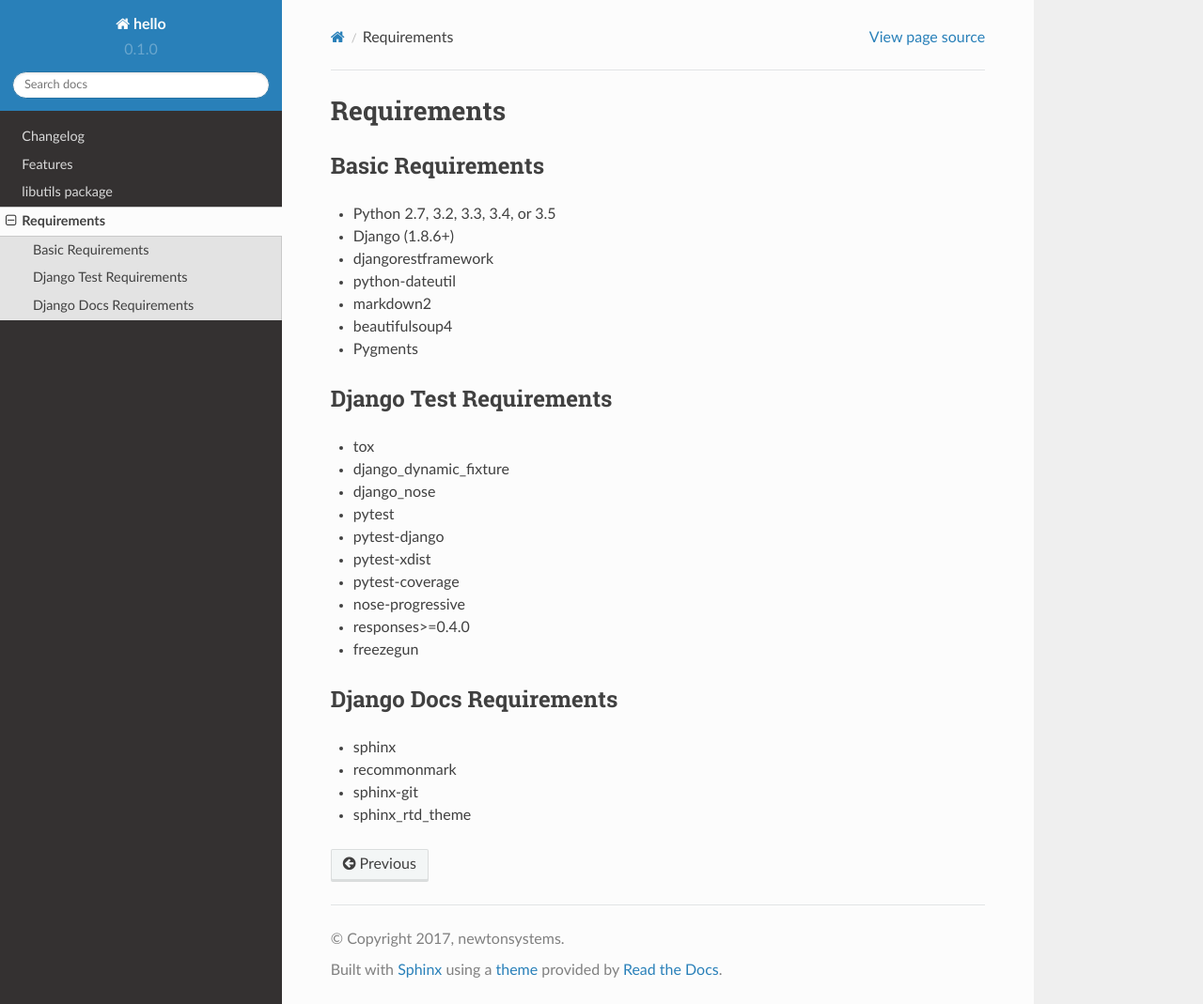
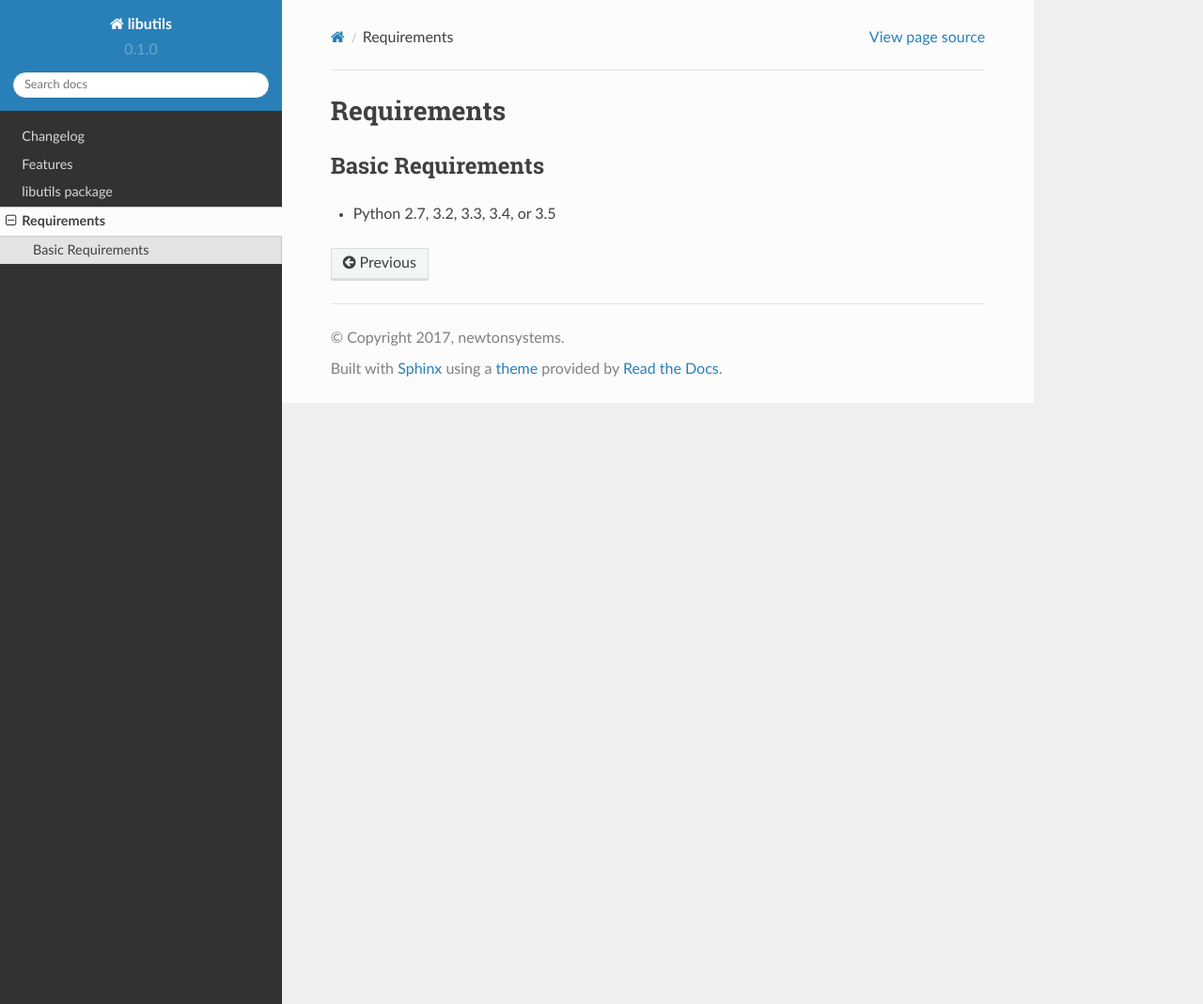
Before and after one commit to javaab/libutils, a Sphinx documentation site: the page built from docs/source/requirements.rst, in a window 1280 px wide and 1069 px high. Shown: the whole window at 94% size. Built offline with Sphinx 7.4.7 and the Read the Docs theme 2.0.0, drawn with Linux system fonts in a browser that asks for light colours; pages that are not in the unit, such as notebooks, are missing from menus.

Commit message:
Updates to documentation (fixed some naming)

```diff
--- a/docs/source/conf.py
+++ b/docs/source/conf.py
@@ -1,6 +1,6 @@
 # -*- coding: utf-8 -*-
 #
-# hello documentation build configuration file, created by
+# libutils documentation build configuration file, created by
 # sphinx-quickstart on Sat Sep 10 11:53:23 2016.
 #
 # This file is execfile()d with the current directory set to its
@@ -70,7 +70,7 @@ source_suffix = '.rst'
 master_doc = 'index'
 
 # General information about the project.
-project = u'hello'
+project = u'libutils'
 copyright = u'2017, newtonsystems'
 author = u'newtonsystems'
 
@@ -158,7 +158,7 @@ html_theme_path = [sphinx_rtd_theme.get_html_theme_path()]
 # The name for this set of Sphinx documents.
 # "<project> v<release> documentation" by default.
 #
-# html_title = u'hello v0.0.1'
+# html_title = u'libutils v0.0.1'
 
 # A shorter title for the navigation bar.  Default is the same as html_title.
 #
@@ -258,7 +258,7 @@ html_static_path = ['_static']
 # html_search_scorer = 'scorer.js'
 
 # Output file base name for HTML help builder.
-htmlhelp_basename = 'hellodoc'
+htmlhelp_basename = 'libutilsdoc'
 
 # -- Options for LaTeX output ---------------------------------------------
 
@@ -284,7 +284,7 @@ latex_elements = {
 # (source start file, target name, title,
 #  author, documentclass [howto, manual, or own class]).
 latex_documents = [
-    (master_doc, 'hello.tex', u'hello Documentation',
+    (master_doc, 'libutils.tex', u'libutils Documentation',
      u'James Tarball', 'manual'),
 ]
 
@@ -326,7 +326,7 @@ latex_documents = [
 # One entry per manual page. List of tuples
 # (source start file, name, description, authors, manual section).
 man_pages = [
-    (master_doc, 'hello', u'hello Documentation',
+    (master_doc, 'libutils', u'libutils Documentation',
      [author], 1)
 ]
 
@@ -341,8 +341,8 @@ man_pages = [
 # (source start file, target name, title, author,
 #  dir menu entry, description, category)
 texinfo_documents = [
-    (master_doc, 'hello', u'hello Documentation',
-     author, 'hello', 'One line description of project.',
+    (master_doc, 'libutils', u'libutils Documentation',
+     author, 'libutils', 'One line description of project.',
      'Miscellaneous'),
 ]
 
--- a/docs/source/index.rst
+++ b/docs/source/index.rst
@@ -1,9 +1,9 @@
-.. hello documentation master file, created by
+.. libutils documentation master file, created by
    sphinx-quickstart on Sat Sep 10 11:53:23 2016.
    You can adapt this file completely to your liking, but it should at least
    contain the root `toctree` directive.
 
-Welcome to hello's documentation!
+Welcome to libutils's documentation!
 ===========================================================
 
 .. include:: ../../README.rst
--- a/docs/source/requirements.rst
+++ b/docs/source/requirements.rst
@@ -5,48 +5,3 @@ Basic Requirements
 ------------------
 
 - Python 2.7, 3.2, 3.3, 3.4, or 3.5
-
-- Django (1.8.6+)
-
-- djangorestframework
-
-- python-dateutil
-
-- markdown2
-
-- beautifulsoup4
-
-- Pygments
-
-
-Django Test Requirements
-------------------------
-- tox
-
-- django_dynamic_fixture
-
-- django_nose
-
-- pytest
-
-- pytest-django
-
-- pytest-xdist
-
-- pytest-coverage
-
-- nose-progressive
-
-- responses>=0.4.0
-
-- freezegun
-
-Django Docs Requirements
------------------------
-- sphinx
-
-- recommonmark
-
-- sphinx-git
-
-- sphinx_rtd_theme
```
Also changed, not shown: docs/source/modules.rst (deleted, +0 -7 lines).
